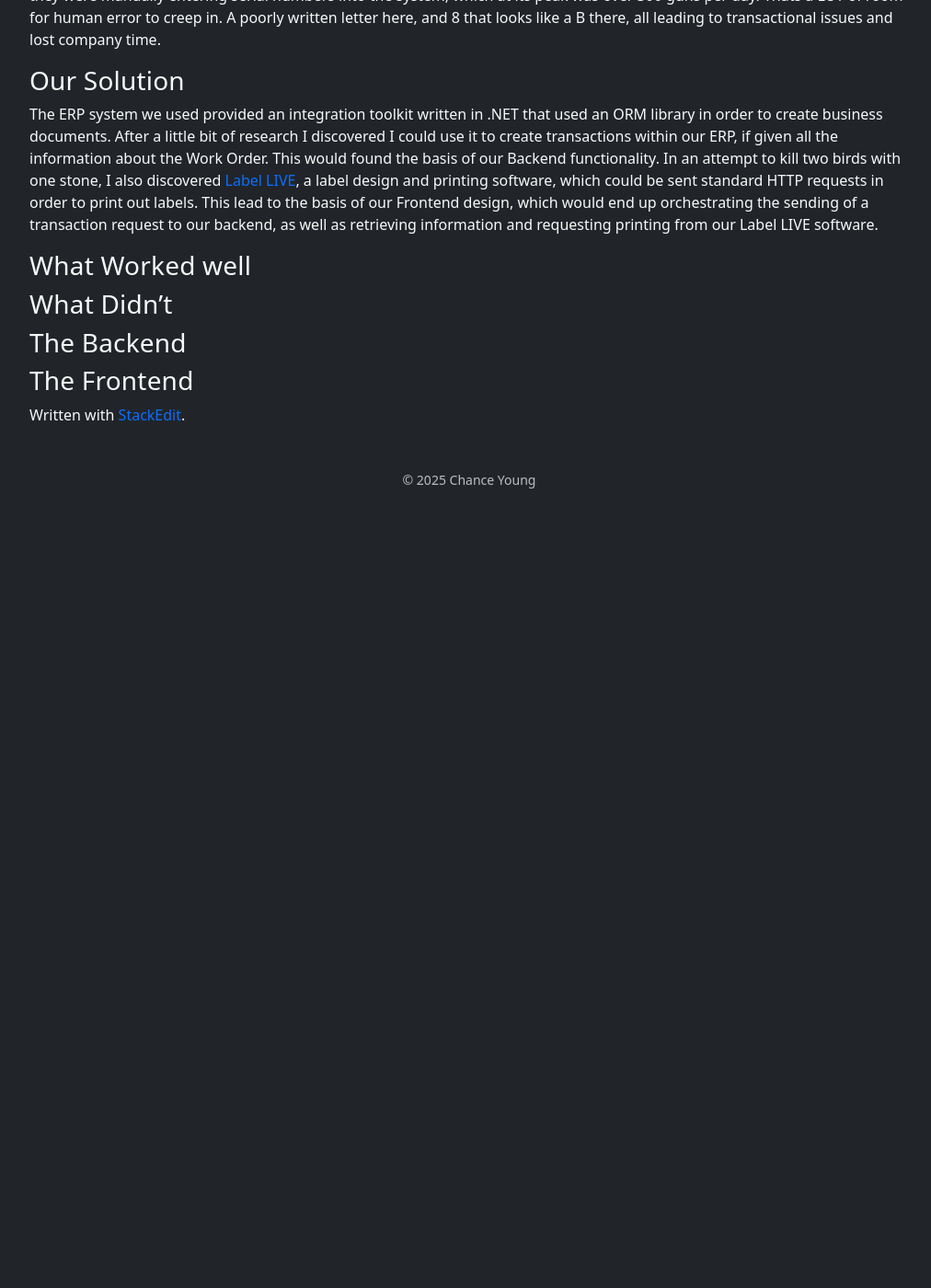
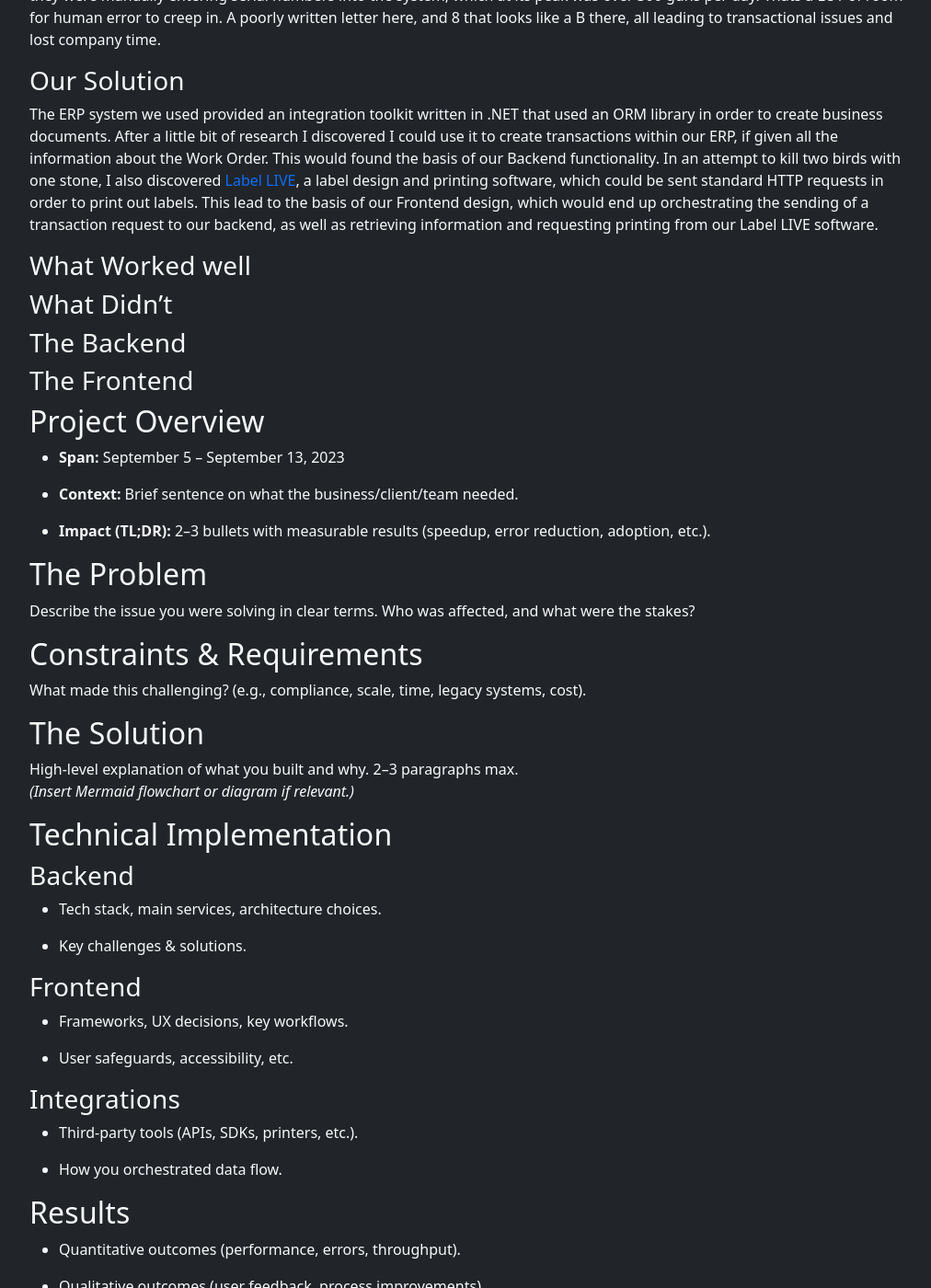
Before and after one commit to ChanceYoung/ChanceYoung.github.io, a Jekyll site: the page built from _projects/In Progress/packagingsolutionv1.md, in a window 1280 px wide and 1400 px high, scrolled down 270 px. Shown: the whole window at 92% size, without its empty margins (130-1142 px from the left). Built offline with Jekyll 4.4.1, drawn with Linux system fonts in a browser that asks for light colours; before the commit the page ends 900 px from its top, so only the background shows below that; some of the changed text lies outside the part shown.

Commit message:
_projects/In Progress/packagingsolutionv1.md updated from https://stackedit.io/

```diff
--- a/_projects/In Progress/packagingsolutionv1.md
+++ b/_projects/In Progress/packagingsolutionv1.md
@@ -18,8 +18,74 @@ The ERP system we used provided an integration toolkit written in .NET that used
 ### The Backend
 ### The Frontend
 
+
+## Project Overview
+
+-   **Span:** September 5 – September 13, 2023
+
+-   **Context:** Brief sentence on what the business/client/team needed.
+
+-   **Impact (TL;DR):** 2–3 bullets with measurable results (speedup, error reduction, adoption, etc.).
+
+
+## The Problem
+
+Describe the issue you were solving in clear terms. Who was affected, and what were the stakes?
+
+## Constraints & Requirements
+
+What made this challenging? (e.g., compliance, scale, time, legacy systems, cost).
+
+## The Solution
+
+High-level explanation of what you built and why. 2–3 paragraphs max.
+_(Insert Mermaid flowchart or diagram if relevant.)_
+
+## Technical Implementation
+
+### Backend
+
+-   Tech stack, main services, architecture choices.
+
+-   Key challenges & solutions.
+
+
+### Frontend
+
+-   Frameworks, UX decisions, key workflows.
+
+-   User safeguards, accessibility, etc.
+
+
+### Integrations
+
+-   Third-party tools (APIs, SDKs, printers, etc.).
+
+-   How you orchestrated data flow.
+
+
+## Results
+
+-   Quantitative outcomes (performance, errors, throughput).
+
+-   Qualitative outcomes (user feedback, process improvements).
+
+
+## What Worked Well
+
+Bullets or short sentences.
+
+## What Didn’t Work
+
+Be honest — highlight tradeoffs, pitfalls, or learning opportunities.
+
+## Future Improvements
+
+What you’d like to add, refine, or expand on later.
+
+
 > Written with [StackEdit](https://stackedit.io/).
 <!--stackedit_data:
-eyJoaXN0b3J5IjpbLTE3NDY2ODg4NjYsLTExOTk4NTAxNTddfQ
-==
+eyJoaXN0b3J5IjpbMTMxNTA4NDg5NiwtMTc0NjY4ODg2NiwtMT
+E5OTg1MDE1N119
 -->
```
